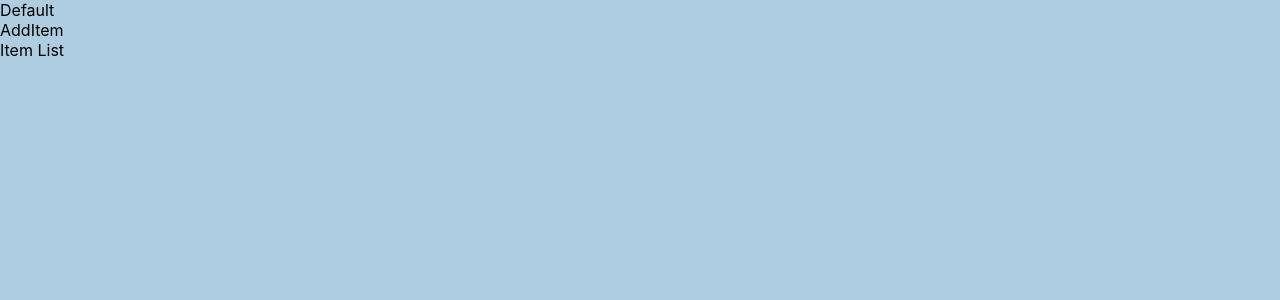
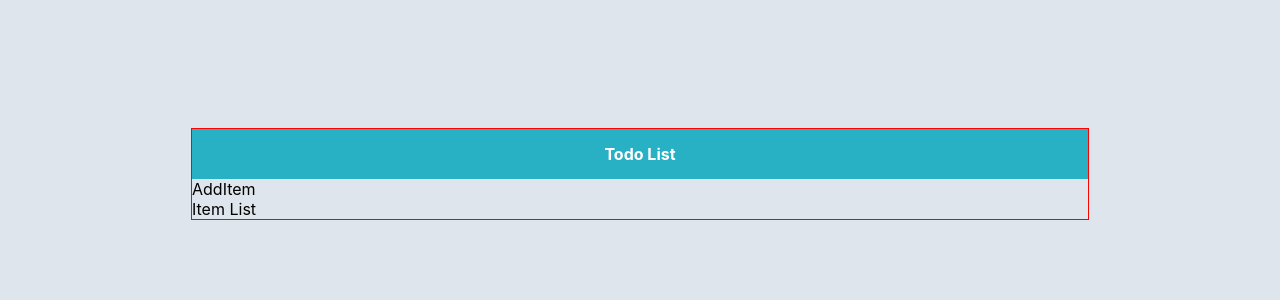
Before and after one commit to DevWonny/React-Todo, a React (Create React App) app: page / in a window 1280 px wide. Shown: the top 300 px of the page. Built offline with nearby package versions, Linux system fonts and the light colour scheme.

Commit message:
feat : Todo list Header publishing

```diff
--- a/src/App.js
+++ b/src/App.js
@@ -1,9 +1,10 @@
+import "./App.scss";
 import Main from "../src/components/Main";
 function App() {
   return (
-    <>
+    <div className="app">
       <Main />
-    </>
+    </div>
   );
 }
 
--- /dev/null
+++ b/src/App.scss
@@ -0,0 +1,5 @@
+.app {
+  display: flex;
+  justify-content: center;
+  margin-top: 10%;
+}
--- a/src/components/Header.jsx
+++ b/src/components/Header.jsx
@@ -1,14 +1,10 @@
-// props 없을 경우
+import "./Header.scss";
 const Header = (props) => {
   return (
     <>
-      <div>{props.title}</div>
+      <div className="header-wrap">Todo List</div>
     </>
   );
 };
 
-Header.defaultProps = {
-  title: "Default",
-};
-
 export default Header;
--- /dev/null
+++ b/src/components/Header.scss
@@ -0,0 +1,10 @@
+.header-wrap {
+  width: 100%;
+  height: 50px;
+  display: inline-flex;
+  justify-content: center;
+  align-items: center;
+  background: #28b1c5;
+  color: #fff;
+  font-weight: 700;
+}
--- a/src/components/Main.scss
+++ b/src/components/Main.scss
@@ -1,8 +1,6 @@
-.test {
-  width: 100px;
-  height: 100px;
-  background: red;
-  span {
-    color: yellow;
-  }
+.main-wrap {
+  width: 70%;
+  height: 80%;
+  overflow: auto;
+  border: 1px solid red;
 }
--- a/src/index.css
+++ b/src/index.css
@@ -5,7 +5,7 @@ body {
     sans-serif;
   -webkit-font-smoothing: antialiased;
   -moz-osx-font-smoothing: grayscale;
-  background: #aecde0;
+  background: #dfe5ec;
 }
 
 code {
```
